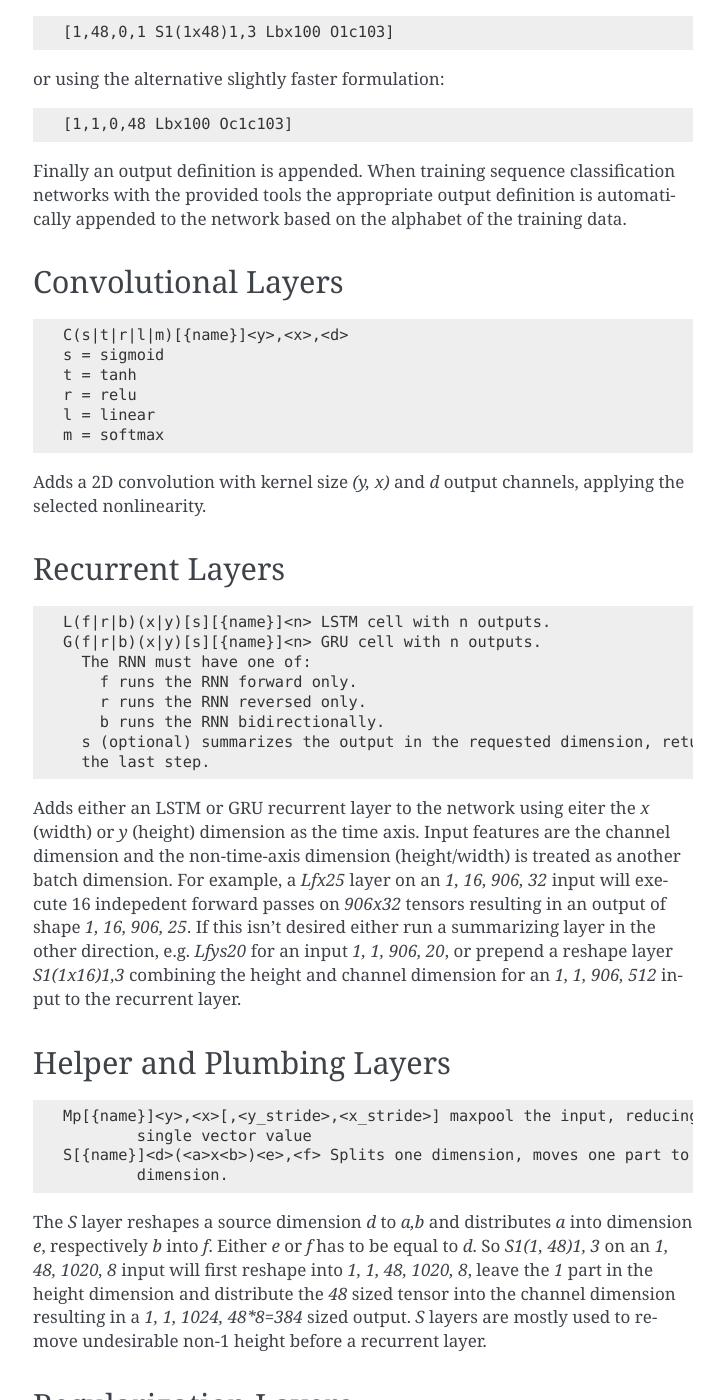
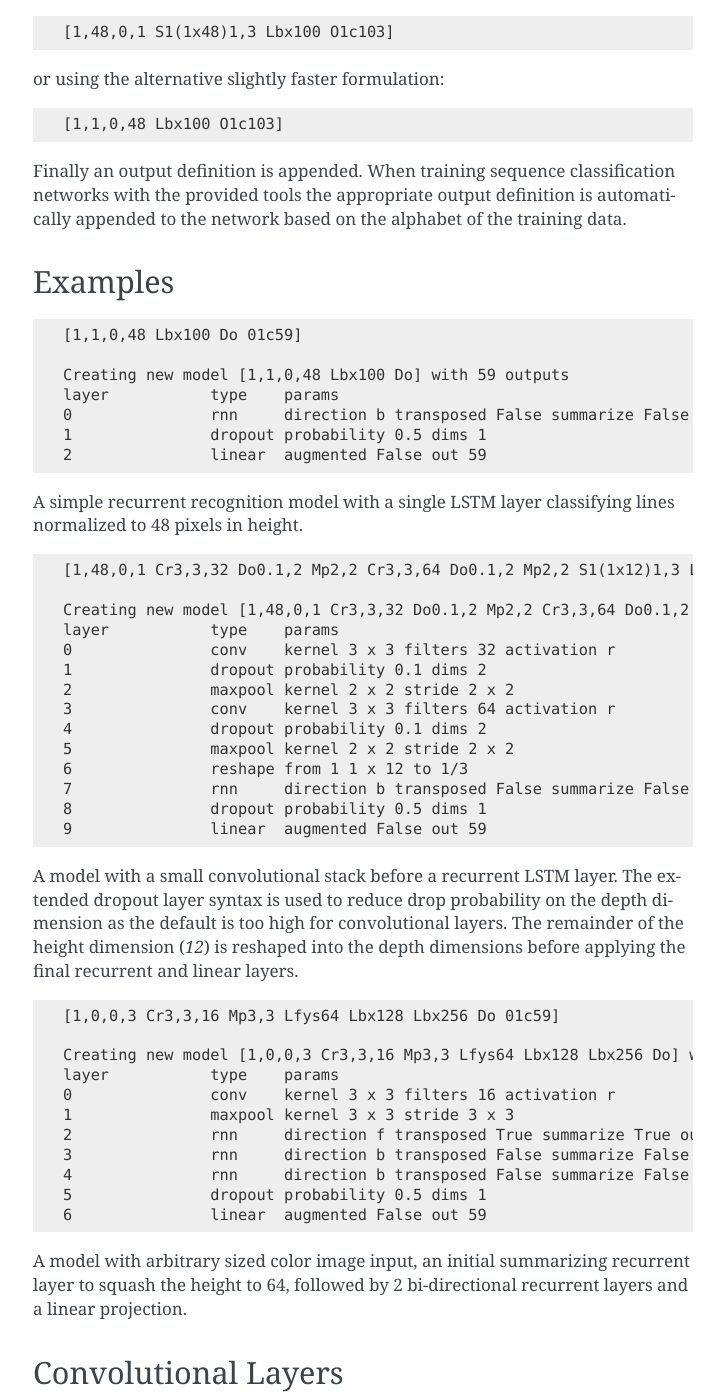
Before and after one commit to mittagessen/kraken, a Sphinx documentation site: the page built from docs/vgsl.rst, in a window 1280 px wide and 1400 px high, scrolled down 699 px. Shown: the whole window, without its empty margins (387-1111 px from the left). Built offline with Sphinx 7.4.7, drawn with Linux system fonts in a browser that asks for light colours; pages that are not in the unit, such as notebooks, are missing from menus; some of the changed text lies outside the part shown.

Commit message:
expanded vgsl docs

```diff
--- a/docs/vgsl.rst
+++ b/docs/vgsl.rst
@@ -35,23 +35,80 @@ e.g.:
 
         [1,48,0,1 S1(1x48)1,3 Lbx100 O1c103]
 
-or using the alternative slightly faster  formulation:
+or using the alternative slightly faster formulation:
 
 .. code-block:: console
 
-        [1,1,0,48 Lbx100 Oc1c103]
+        [1,1,0,48 Lbx100 O1c103]
 
 Finally an output definition is appended. When training sequence classification
 networks with the provided tools the appropriate output definition is
 automatically appended to the network based on the alphabet of the training
 data.
 
+Examples
+--------
+
+.. code-block:: console
+
+        [1,1,0,48 Lbx100 Do 01c59]
+
+        Creating new model [1,1,0,48 Lbx100 Do] with 59 outputs
+        layer		type	params
+        0		rnn	direction b transposed False summarize False out 100 legacy None
+        1		dropout	probability 0.5 dims 1
+        2		linear	augmented False out 59
+
+A simple recurrent recognition model with a single LSTM layer classifying lines
+normalized to 48 pixels in height.
+
+.. code-block:: console
+
+        [1,48,0,1 Cr3,3,32 Do0.1,2 Mp2,2 Cr3,3,64 Do0.1,2 Mp2,2 S1(1x12)1,3 Lbx100 Do 01c59]
+
+        Creating new model [1,48,0,1 Cr3,3,32 Do0.1,2 Mp2,2 Cr3,3,64 Do0.1,2 Mp2,2 S1(1x12)1,3 Lbx100 Do] with 59 outputs
+        layer		type	params
+        0		conv	kernel 3 x 3 filters 32 activation r
+        1		dropout	probability 0.1 dims 2
+        2		maxpool	kernel 2 x 2 stride 2 x 2
+        3		conv	kernel 3 x 3 filters 64 activation r
+        4		dropout	probability 0.1 dims 2
+        5		maxpool	kernel 2 x 2 stride 2 x 2
+        6		reshape from 1 1 x 12 to 1/3
+        7		rnn	direction b transposed False summarize False out 100 legacy None
+        8		dropout	probability 0.5 dims 1
+        9		linear	augmented False out 59
+
+A model with a small convolutional stack before a recurrent LSTM layer. The
+extended dropout layer syntax is used to reduce drop probability on the depth
+dimension as the default is too high for convolutional layers. The remainder of
+the height dimension (`12`) is reshaped into the depth dimensions before
+applying the final recurrent and linear layers.
+
+.. code-block:: console
+
+        [1,0,0,3 Cr3,3,16 Mp3,3 Lfys64 Lbx128 Lbx256 Do 01c59]
+
+        Creating new model [1,0,0,3 Cr3,3,16 Mp3,3 Lfys64 Lbx128 Lbx256 Do] with 59 outputs
+        layer		type	params
+        0		conv	kernel 3 x 3 filters 16 activation r
+        1		maxpool	kernel 3 x 3 stride 3 x 3
+        2		rnn	direction f transposed True summarize True out 64 legacy None
+        3		rnn	direction b transposed False summarize False out 128 legacy None
+        4		rnn	direction b transposed False summarize False out 256 legacy None
+        5		dropout	probability 0.5 dims 1
+        6		linear	augmented False out 59
+
+A model with arbitrary sized color image input, an initial summarizing
+recurrent layer to squash the height to 64, followed by 2 bi-directional
+recurrent layers and a linear projection.
+
 Convolutional Layers
 --------------------
 
 .. code-block:: console
 
-        C(s|t|r|l|m)[{name}]<y>,<x>,<d>
+        C[{name}](s|t|r|l|m)[{name}]<y>,<x>,<d>
         s = sigmoid
         t = tanh
         r = relu
@@ -66,20 +123,18 @@ Recurrent Layers
 
 .. code-block:: console
 
-        L(f|r|b)(x|y)[s][{name}]<n> LSTM cell with n outputs.
-        G(f|r|b)(x|y)[s][{name}]<n> GRU cell with n outputs.
-          The RNN must have one of:
-            f runs the RNN forward only.
-            r runs the RNN reversed only.
-            b runs the RNN bidirectionally.
-          s (optional) summarizes the output in the requested dimension, return
-          the last step.
+        L[{name}](f|r|b)(x|y)[s][{name}]<n> LSTM cell with n outputs.
+        G[{name}](f|r|b)(x|y)[s][{name}]<n> GRU cell with n outputs.
+        f runs the RNN forward only.
+        r runs the RNN reversed only.
+        b runs the RNN bidirectionally.
+        s (optional) summarizes the output in the requested dimension, return the last step.
 
 Adds either an LSTM or GRU recurrent layer to the network using eiter the `x`
 (width) or `y` (height) dimension as the time axis. Input features are the
 channel dimension and the non-time-axis dimension (height/width) is treated as
 another batch dimension. For example, a `Lfx25` layer on an `1, 16, 906, 32`
-input will execute 16 indepedent forward passes on `906x32` tensors resulting
+input will execute 16 independent forward passes on `906x32` tensors resulting
 in an output of shape `1, 16, 906, 25`. If this isn't desired either run a
 summarizing layer in the other direction, e.g. `Lfys20` for an input `1, 1,
 906, 20`, or prepend a reshape layer `S1(1x16)1,3` combining the height and
@@ -88,10 +143,19 @@ channel dimension for an `1, 1, 906, 512` input to the recurrent layer.
 Helper and Plumbing Layers
 --------------------------
 
+Max Pool
+^^^^^^^^
 .. code-block:: console
 
-        Mp[{name}]<y>,<x>[,<y_stride>,<x_stride>] maxpool the input, reducing the (y,x) rectangle to a
-                single vector value
+        Mp[{name}]<y>,<x>[,<y_stride>,<x_stride>]
+
+Adds a maximum pooling with `(y, x)` kernel_size and `(y_stride, x_stride)` stride.
+
+Reshape
+^^^^^^^
+
+.. code-block:: console
+
         S[{name}]<d>(<a>x<b>)<e>,<f> Splits one dimension, moves one part to another
                 dimension.
 
@@ -103,6 +167,11 @@ the `48` sized tensor into the channel dimension resulting in a `1, 1, 1024,
 48*8=384` sized output. `S` layers are mostly used to remove undesirable non-1
 height before a recurrent layer.
 
+.. note::
+
+        This `S` layer is equivalent to the one implemented in the tensorflow
+        implementation of VGSL, i.e. behaves differently from tesseract.
+
 Regularization Layers
 ---------------------
 
```
Also changed, not shown: other parts of docs/vgsl.rst (+2 -2 lines).
